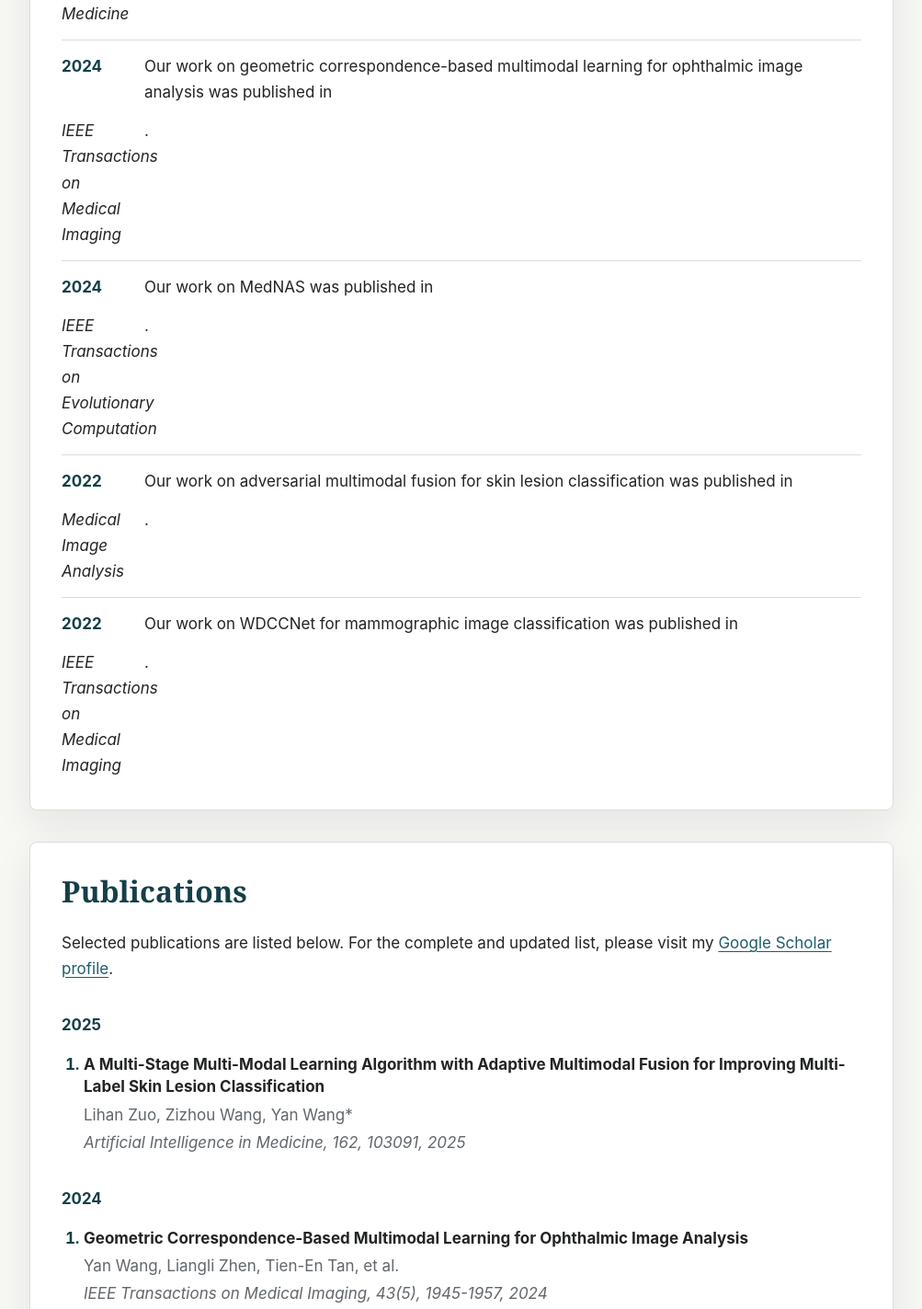
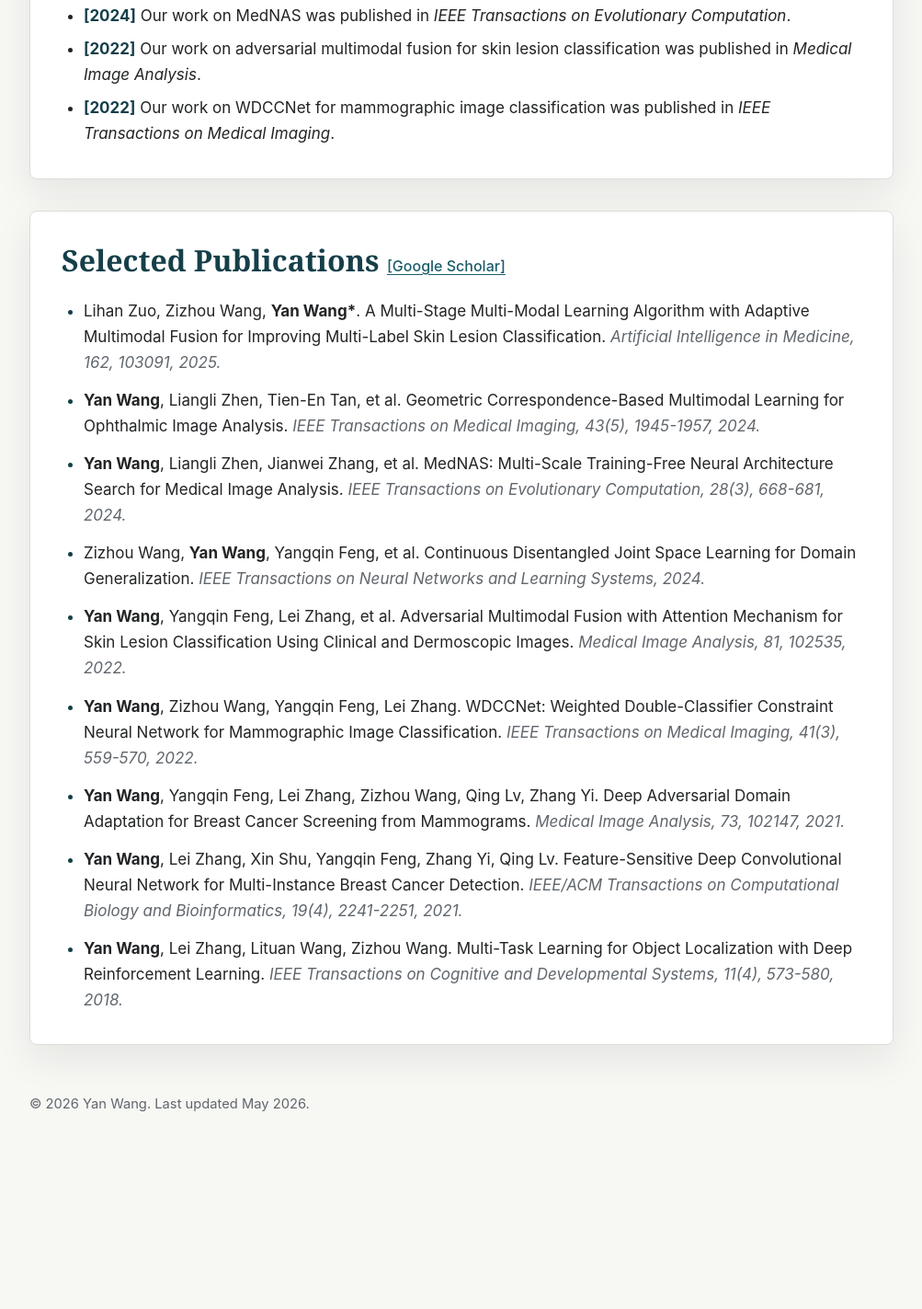
Before and after one commit to wangyan1993-scu/wangyan1993-scu.github.io, a plain HTML site: page index.html in a window 1280 px wide. Shown: the part 978-2401 px from the top of the page at 92% size, without its empty margins (138-1141 px from the left). After the commit the page ends 2230 px from the top, so only its background shows below. Drawn offline with Linux system fonts and the light colour scheme.

Commit message:
Match academic list styling for news and publications

```diff
--- a/assets/css/style.css
+++ b/assets/css/style.css
@@ -78,17 +78,17 @@ h2 {
   line-height: 1.2;
 }
 
-h3 {
-  margin: 34px 0 14px;
-  color: var(--accent-dark);
-  font-size: 1.05rem;
-  letter-spacing: 0;
-}
-
 .subtitle {
   margin-bottom: 0;
   color: var(--muted);
   font-size: 1.05rem;
+}
+
+.heading-link {
+  font-family: -apple-system, BlinkMacSystemFont, "Segoe UI", Roboto, Helvetica, Arial, sans-serif;
+  font-size: 1rem;
+  font-weight: 500;
+  white-space: nowrap;
 }
 
 .site-nav {
@@ -151,24 +151,16 @@ h3 {
 }
 
 .news-list {
-  display: grid;
-  gap: 14px;
   margin: 0;
-  padding: 0;
-  list-style: none;
+  padding-left: 24px;
 }
 
 .news-list li {
-  display: grid;
-  grid-template-columns: 76px 1fr;
-  gap: 14px;
-  border-bottom: 1px solid var(--line);
-  padding-bottom: 14px;
+  margin-bottom: 8px;
 }
 
 .news-list li:last-child {
-  border-bottom: 0;
-  padding-bottom: 0;
+  margin-bottom: 0;
 }
 
 .news-list time {
@@ -177,35 +169,27 @@ h3 {
 }
 
 .publication-list {
-  display: grid;
-  gap: 18px;
   margin: 0;
   padding-left: 24px;
 }
 
+.publication-list li {
+  margin-bottom: 13px;
+}
+
+.publication-list li:last-child {
+  margin-bottom: 0;
+}
+
 .publication-list li::marker {
   color: var(--accent-dark);
-  font-weight: 700;
-}
-
-.publication-list strong,
-.publication-list span,
-.publication-list cite {
-  display: block;
-}
-
-.publication-list strong {
-  color: var(--ink);
-  line-height: 1.45;
 }
 
 .publication-list span {
-  margin-top: 4px;
-  color: var(--muted);
+  color: var(--ink);
 }
 
 .publication-list cite {
-  margin-top: 2px;
   color: var(--muted);
   font-style: italic;
 }
@@ -242,8 +226,7 @@ h3 {
     padding: 24px 20px;
   }
 
-  .profile-list div,
-  .news-list li {
+  .profile-list div {
     grid-template-columns: 1fr;
     gap: 3px;
   }
--- a/index.html
+++ b/index.html
@@ -57,82 +57,66 @@
       <section id="news" class="section">
         <h2>News</h2>
         <ul class="news-list">
-          <li><time datetime="2025">2025</time> Our work on adaptive multimodal fusion for multi-label skin lesion classification was published in <em>Artificial Intelligence in Medicine</em>.</li>
-          <li><time datetime="2024">2024</time> Our work on geometric correspondence-based multimodal learning for ophthalmic image analysis was published in <em>IEEE Transactions on Medical Imaging</em>.</li>
-          <li><time datetime="2024">2024</time> Our work on MedNAS was published in <em>IEEE Transactions on Evolutionary Computation</em>.</li>
-          <li><time datetime="2022">2022</time> Our work on adversarial multimodal fusion for skin lesion classification was published in <em>Medical Image Analysis</em>.</li>
-          <li><time datetime="2022">2022</time> Our work on WDCCNet for mammographic image classification was published in <em>IEEE Transactions on Medical Imaging</em>.</li>
+          <li><time datetime="2025">[2025]</time> Our work on adaptive multimodal fusion for multi-label skin lesion classification was published in <em>Artificial Intelligence in Medicine</em>.</li>
+          <li><time datetime="2024">[2024]</time> Our work on geometric correspondence-based multimodal learning for ophthalmic image analysis was published in <em>IEEE Transactions on Medical Imaging</em>.</li>
+          <li><time datetime="2024">[2024]</time> Our work on MedNAS was published in <em>IEEE Transactions on Evolutionary Computation</em>.</li>
+          <li><time datetime="2022">[2022]</time> Our work on adversarial multimodal fusion for skin lesion classification was published in <em>Medical Image Analysis</em>.</li>
+          <li><time datetime="2022">[2022]</time> Our work on WDCCNet for mammographic image classification was published in <em>IEEE Transactions on Medical Imaging</em>.</li>
         </ul>
       </section>
 
       <section id="publications" class="section">
-        <h2>Publications</h2>
-        <p>
-          Selected publications are listed below. For the complete and updated
-          list, please visit my
-          <a href="https://scholar.google.com/citations?user=SpPZ8l4AAAAJ&amp;hl=en">Google Scholar profile</a>.
-        </p>
-
-        <h3>2025</h3>
-        <ol class="publication-list">
+        <h2>
+          Selected Publications
+          <a class="heading-link" href="https://scholar.google.com/citations?user=SpPZ8l4AAAAJ&amp;hl=en">[Google Scholar]</a>
+        </h2>
+        <ul class="publication-list">
           <li>
-            <strong>A Multi-Stage Multi-Modal Learning Algorithm with Adaptive Multimodal Fusion for Improving Multi-Label Skin Lesion Classification</strong>
-            <span>Lihan Zuo, Zizhou Wang, Yan Wang*</span>
-            <cite>Artificial Intelligence in Medicine, 162, 103091, 2025</cite>
-          </li>
-        </ol>
-
-        <h3>2024</h3>
-        <ol class="publication-list">
-          <li>
-            <strong>Geometric Correspondence-Based Multimodal Learning for Ophthalmic Image Analysis</strong>
-            <span>Yan Wang, Liangli Zhen, Tien-En Tan, et al.</span>
-            <cite>IEEE Transactions on Medical Imaging, 43(5), 1945-1957, 2024</cite>
+            Lihan Zuo, Zizhou Wang, <strong>Yan Wang*</strong>.
+            <span>A Multi-Stage Multi-Modal Learning Algorithm with Adaptive Multimodal Fusion for Improving Multi-Label Skin Lesion Classification.</span>
+            <cite>Artificial Intelligence in Medicine, 162, 103091, 2025.</cite>
           </li>
           <li>
-            <strong>MedNAS: Multi-Scale Training-Free Neural Architecture Search for Medical Image Analysis</strong>
-            <span>Yan Wang, Liangli Zhen, Jianwei Zhang, et al.</span>
-            <cite>IEEE Transactions on Evolutionary Computation, 28(3), 668-681, 2024</cite>
+            <strong>Yan Wang</strong>, Liangli Zhen, Tien-En Tan, et al.
+            <span>Geometric Correspondence-Based Multimodal Learning for Ophthalmic Image Analysis.</span>
+            <cite>IEEE Transactions on Medical Imaging, 43(5), 1945-1957, 2024.</cite>
           </li>
           <li>
-            <strong>Continuous Disentangled Joint Space Learning for Domain Generalization</strong>
-            <span>Zizhou Wang, Yan Wang, Yangqin Feng, et al.</span>
-            <cite>IEEE Transactions on Neural Networks and Learning Systems, 2024</cite>
-          </li>
-        </ol>
-
-        <h3>2022</h3>
-        <ol class="publication-list">
-          <li>
-            <strong>Adversarial Multimodal Fusion with Attention Mechanism for Skin Lesion Classification Using Clinical and Dermoscopic Images</strong>
-            <span>Yan Wang, Yangqin Feng, Lei Zhang, et al.</span>
-            <cite>Medical Image Analysis, 81, 102535, 2022</cite>
+            <strong>Yan Wang</strong>, Liangli Zhen, Jianwei Zhang, et al.
+            <span>MedNAS: Multi-Scale Training-Free Neural Architecture Search for Medical Image Analysis.</span>
+            <cite>IEEE Transactions on Evolutionary Computation, 28(3), 668-681, 2024.</cite>
           </li>
           <li>
-            <strong>WDCCNet: Weighted Double-Classifier Constraint Neural Network for Mammographic Image Classification</strong>
-            <span>Yan Wang, Zizhou Wang, Yangqin Feng, Lei Zhang</span>
-            <cite>IEEE Transactions on Medical Imaging, 41(3), 559-570, 2022</cite>
-          </li>
-        </ol>
-
-        <h3>2021 and earlier</h3>
-        <ol class="publication-list">
-          <li>
-            <strong>Deep Adversarial Domain Adaptation for Breast Cancer Screening from Mammograms</strong>
-            <span>Yan Wang, Yangqin Feng, Lei Zhang, Zizhou Wang, Qing Lv, Zhang Yi</span>
-            <cite>Medical Image Analysis, 73, 102147, 2021</cite>
+            Zizhou Wang, <strong>Yan Wang</strong>, Yangqin Feng, et al.
+            <span>Continuous Disentangled Joint Space Learning for Domain Generalization.</span>
+            <cite>IEEE Transactions on Neural Networks and Learning Systems, 2024.</cite>
           </li>
           <li>
-            <strong>Feature-Sensitive Deep Convolutional Neural Network for Multi-Instance Breast Cancer Detection</strong>
-            <span>Yan Wang, Lei Zhang, Xin Shu, Yangqin Feng, Zhang Yi, Qing Lv</span>
-            <cite>IEEE/ACM Transactions on Computational Biology and Bioinformatics, 19(4), 2241-2251, 2021</cite>
+            <strong>Yan Wang</strong>, Yangqin Feng, Lei Zhang, et al.
+            <span>Adversarial Multimodal Fusion with Attention Mechanism for Skin Lesion Classification Using Clinical and Dermoscopic Images.</span>
+            <cite>Medical Image Analysis, 81, 102535, 2022.</cite>
           </li>
           <li>
-            <strong>Multi-Task Learning for Object Localization with Deep Reinforcement Learning</strong>
-            <span>Yan Wang, Lei Zhang, Lituan Wang, Zizhou Wang</span>
-            <cite>IEEE Transactions on Cognitive and Developmental Systems, 11(4), 573-580, 2018</cite>
+            <strong>Yan Wang</strong>, Zizhou Wang, Yangqin Feng, Lei Zhang.
+            <span>WDCCNet: Weighted Double-Classifier Constraint Neural Network for Mammographic Image Classification.</span>
+            <cite>IEEE Transactions on Medical Imaging, 41(3), 559-570, 2022.</cite>
           </li>
-        </ol>
+          <li>
+            <strong>Yan Wang</strong>, Yangqin Feng, Lei Zhang, Zizhou Wang, Qing Lv, Zhang Yi.
+            <span>Deep Adversarial Domain Adaptation for Breast Cancer Screening from Mammograms.</span>
+            <cite>Medical Image Analysis, 73, 102147, 2021.</cite>
+          </li>
+          <li>
+            <strong>Yan Wang</strong>, Lei Zhang, Xin Shu, Yangqin Feng, Zhang Yi, Qing Lv.
+            <span>Feature-Sensitive Deep Convolutional Neural Network for Multi-Instance Breast Cancer Detection.</span>
+            <cite>IEEE/ACM Transactions on Computational Biology and Bioinformatics, 19(4), 2241-2251, 2021.</cite>
+          </li>
+          <li>
+            <strong>Yan Wang</strong>, Lei Zhang, Lituan Wang, Zizhou Wang.
+            <span>Multi-Task Learning for Object Localization with Deep Reinforcement Learning.</span>
+            <cite>IEEE Transactions on Cognitive and Developmental Systems, 11(4), 573-580, 2018.</cite>
+          </li>
+        </ul>
       </section>
     </main>
 
```
